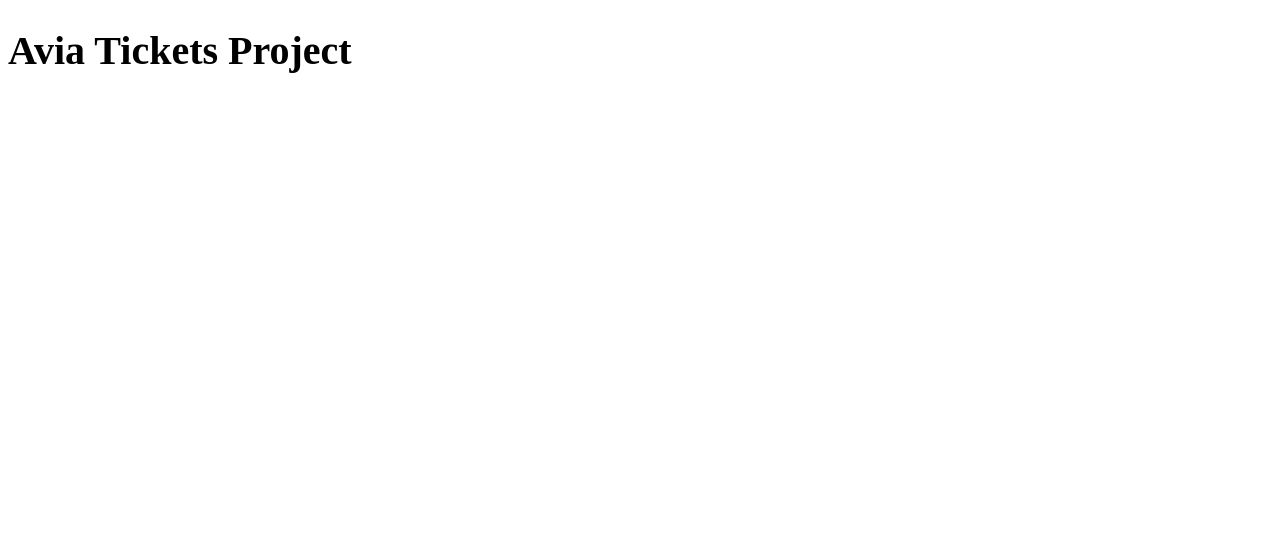
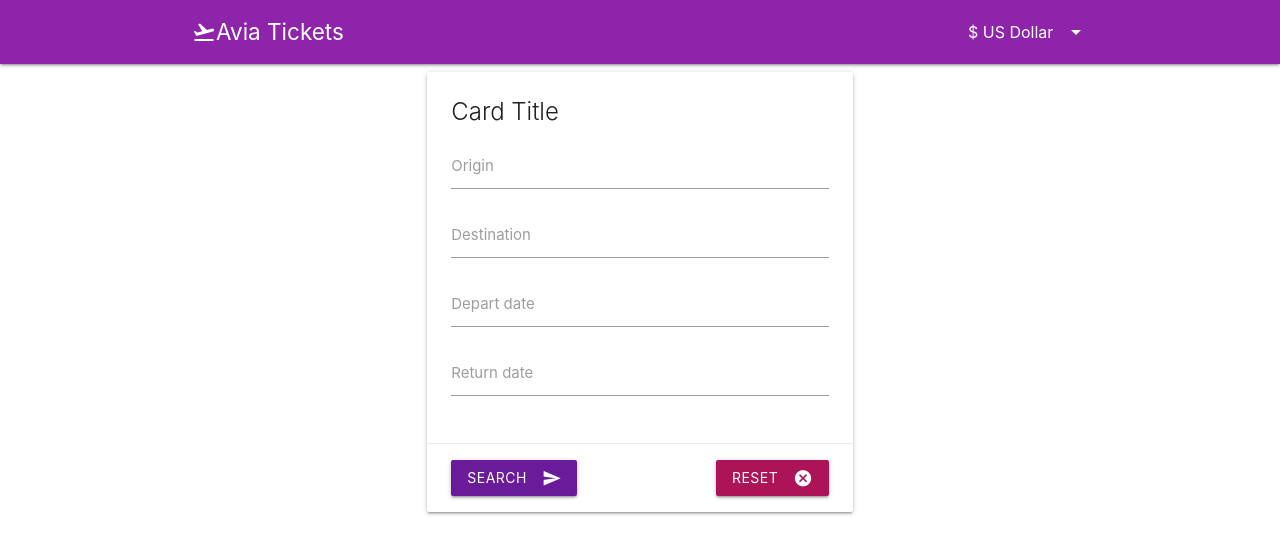
Before and after one commit to artem-totality/aviaTickets, a website built with webpack: page src/index.html in a window 1280 px wide. Built offline with nearby package versions, Linux system fonts and the light colour scheme; some packages are replaced by stand-ins of ours; no server answers.

Commit message:
third lesson finished

```diff
--- a/src/css/style.css
+++ b/src/css/style.css
@@ -1,3 +1,50 @@
-body {
-  font-size: 20px;
+.d-flex {
+  display: flex;
 }
+
+.align-items-center {
+  align-items: center;
+}
+
+.justify-items-center {
+  justify-items: center;
+}
+
+.ml-auto {
+  margin-left: auto;
+}
+
+.mr-auto {
+  margin-right: auto;
+}
+.mx-auto {
+  margin-left: auto;
+  margin-right: auto;
+}
+
+/* start header*/
+
+.header .brand-logo {
+  position: static;
+  font-size: 1.5rem;
+}
+
+.header .currency-select {
+  width: 120px;
+}
+
+.header .currency-select input.select-dropdown {
+  margin: 0;
+  color: #fff;
+  border-bottom: 0;
+}
+
+.header .currency-select input.select-dropdown:focus {
+  border-bottom: 0;
+}
+
+.header .currency-select .caret {
+  fill: #fff;
+}
+
+/* end header */ ;
--- a/src/index.html
+++ b/src/index.html
@@ -1,16 +1,102 @@
 <!DOCTYPE html>
 <html lang="en">
-
   <head>
     <meta charset="UTF-8" />
     <meta name="viewport" content="width=device-width, initial-scale=1.0" />
     <meta http-equiv="X-UA-Compatible" content="ie=edge" />
     <title>Avia Tickets</title>
+    <link
+      href="https://fonts.googleapis.com/icon?family=Material+Icons"
+      rel="stylesheet"
+    />
   </head>
 
   <body>
-  <h1>Avia Tickets Project</h1>
+    <nav class="header purple darken-1">
+      <div class="nav-wrapper">
+        <div class="container d-flex align-items-center">
+          <div class="logo d-flex align-items-center">
+            <i class="large material-icons">flight_takeoff</i>
+            <a href="#" class="brand-logo">Avia Tickets</a>
+          </div>
 
+          <ul id="nav-mobile" class="right hide-on-med-and-down ml-auto">
+            <li>
+              <div class="input-field currency-select">
+                <select>
+                  <option value="USD">$ US Dollar</option>
+                  <option value="EUR">€ Euro</option>
+                </select>
+              </div>
+            </li>
+          </ul>
+        </div>
+      </div>
+    </nav>
+    <div class="form-section">
+      <div class="container">
+        <div class="row d-flex">
+          <div class="col m6 mx-auto">
+            <div class="card">
+              <form action="">
+                <div class="card-content">
+                  <span class="card-title">Card Title</span>
+                  <div class="input-field">
+                    <input
+                      type="text"
+                      id="autocomplete-origin"
+                      class="autocomplete"
+                    />
+                    <label for="autocomplete-origin">Origin</label>
+                  </div>
+                  <div class="input-field">
+                    <input
+                      type="text"
+                      id="autocomplete-destination"
+                      class="autocomplete"
+                    />
+                    <label for="autocomplete-destination">Destination</label>
+                  </div>
+                  <div class="input-field">
+                    <input
+                      type="text"
+                      class="datepicker"
+                      id="datepicker-depart"
+                    />
+                    <label for="datepicker-depart">Depart date</label>
+                  </div>
+                  <div class="input-field">
+                    <input
+                      type="text"
+                      class="datepicker"
+                      id="datepicker-return"
+                    />
+                    <label for="datepicker-return">Return date</label>
+                  </div>
+                </div>
+                <div class="card-action d-flex">
+                  <button
+                    class="btn waves-effect waves-light purple darken-3"
+                    type="submit"
+                    name="action"
+                  >
+                    Search
+                    <i class="material-icons right">send</i>
+                  </button>
+                  <button
+                    class="btn waves-effect waves-light pink darken-3 ml-auto"
+                    type="reset"
+                    name="action"
+                  >
+                    Reset
+                    <i class="material-icons right">cancel</i>
+                  </button>
+                </div>
+              </form>
+            </div>
+          </div>
+        </div>
+      </div>
+    </div>
   </body>
-
 </html>
--- a/src/js/app.js
+++ b/src/js/app.js
@@ -1,9 +1,10 @@
 import "../css/style.css";
+import "./plugins";
 import locations from "./store/locations";
 
-locations.init().then((res) => {
-  console.log(res);
-  console.log(locations);
+// locations.init().then((res) => {
+//   console.log(res);
+//   console.log(locations);
 
-  console.log(locations.getCitiesByCountryCode("PE"));
-});
+//   console.log(locations.getCitiesByCountryCode("PE"));
+// });
--- a/src/js/plugins/index.js
+++ b/src/js/plugins/index.js
@@ -0,0 +1,36 @@
+import "./materialize";
+
+// Init select
+
+const select = document.querySelectorAll("select");
+M.FormSelect.init(select);
+
+export function getSelectInstance(elem) {
+  return M.FormSelect.getInstance(elem);
+}
+
+// Init Autocomplete
+
+const autocomplete = document.querySelectorAll(".autocomplete");
+M.Autocomplete.init(autocomplete, {
+  data: {
+    Apple: null,
+    Microsoft: null,
+    Google: null,
+  },
+});
+
+export function getAutocompleteInstance(elem) {
+  return M.Autocomplete.getInstance(elem);
+}
+
+// Init Datepickers
+
+const datepickers = document.querySelectorAll(".datepicker");
+M.Datepicker.init(datepickers, {
+  showClearBtn: true,
+});
+
+export function getDatePickerInstance(elem) {
+  return M.Datepicker.getInstance(elem);
+}
--- a/src/js/plugins/materialize.js
+++ b/src/js/plugins/materialize.js
@@ -1 +1,2 @@
-import "materialize-css/dist/";
+import "materialize-css/dist/css/materialize.min.css";
+import "materialize-css/dist/js/materialize.min.js";
```
Lines whose indentation alone changed are shown as unchanged.
